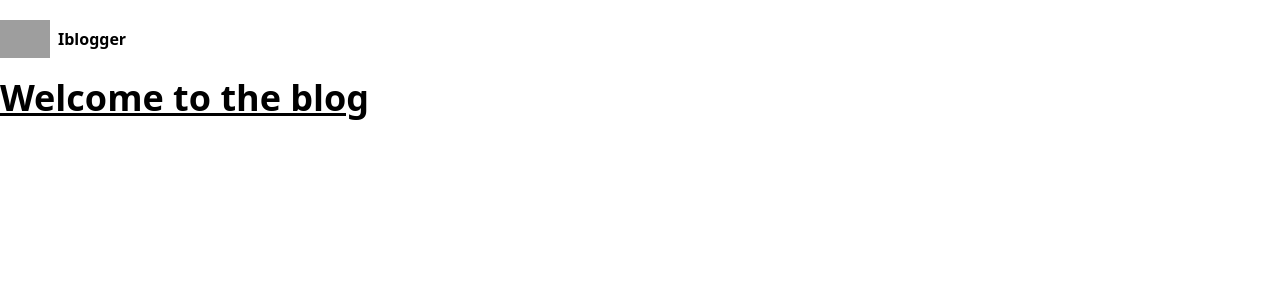
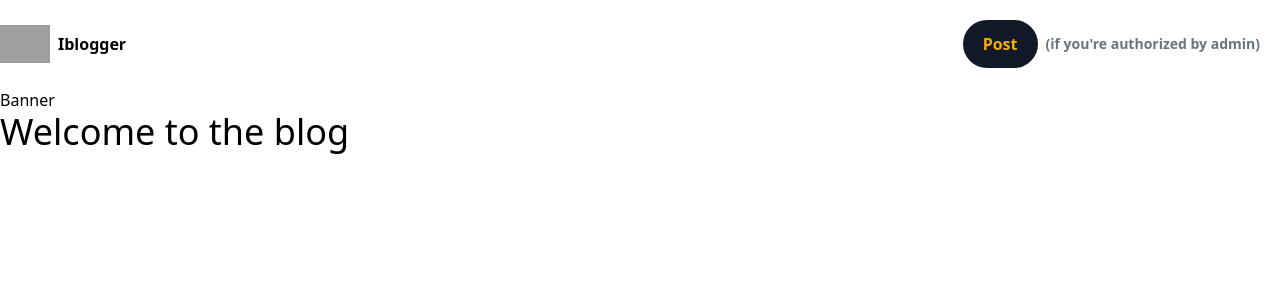
Before and after one commit to moathabdulrazak/iblogger, a Next.js app: page / in a window 1280 px wide. Shown: the top 300 px of the page. Built offline with nearby package versions, Linux system fonts and the light colour scheme; grey boxes are pictures that could not be loaded.

Commit message:
header component done

```diff
--- a/app/(user)/layout.tsx
+++ b/app/(user)/layout.tsx
@@ -1,5 +1,6 @@
 import Header from '@/components/Header'
 import '../../styles/globals.css'
+import Banner from '@/components/Banner'
 export const metadata = {
   title: 'Iblogger',
   description: 'Generated by Next.js',
@@ -15,6 +16,7 @@ export default function RootLayout({
 
       <body>
       <Header/>
+      <Banner/>
         {children}</body>
     </html>
   )
--- a/app/(user)/page.tsx
+++ b/app/(user)/page.tsx
@@ -2,7 +2,7 @@ import React from 'react'
 const HomePage = () => {
   return (
     <div>
-    <h3 className='text-4xl font-bold underline' >Welcome to the blog</h3>
+    <h3 className='text-4xl ' >Welcome to the blog</h3>
     </div>
   )
 }
--- a/components/Header.tsx
+++ b/components/Header.tsx
@@ -20,7 +20,14 @@ const Header = () => {
       </div>
 
 
-      <div></div>
+      <div className='flex items-center space-x-2 ml-2 pr-5'>
+      <Link href="/studio">
+        <h1 className='px-5 py-3 text-sm md:text-base bg-gray-900 text-[#F7AB0A] flex items-center rounded-full text-center'>
+          Post
+        </h1>
+      </Link>
+      <p className="text-gray-500 text-sm">(if you're authorized by admin)</p>
+    </div>
     </header>
   )
 }
```
